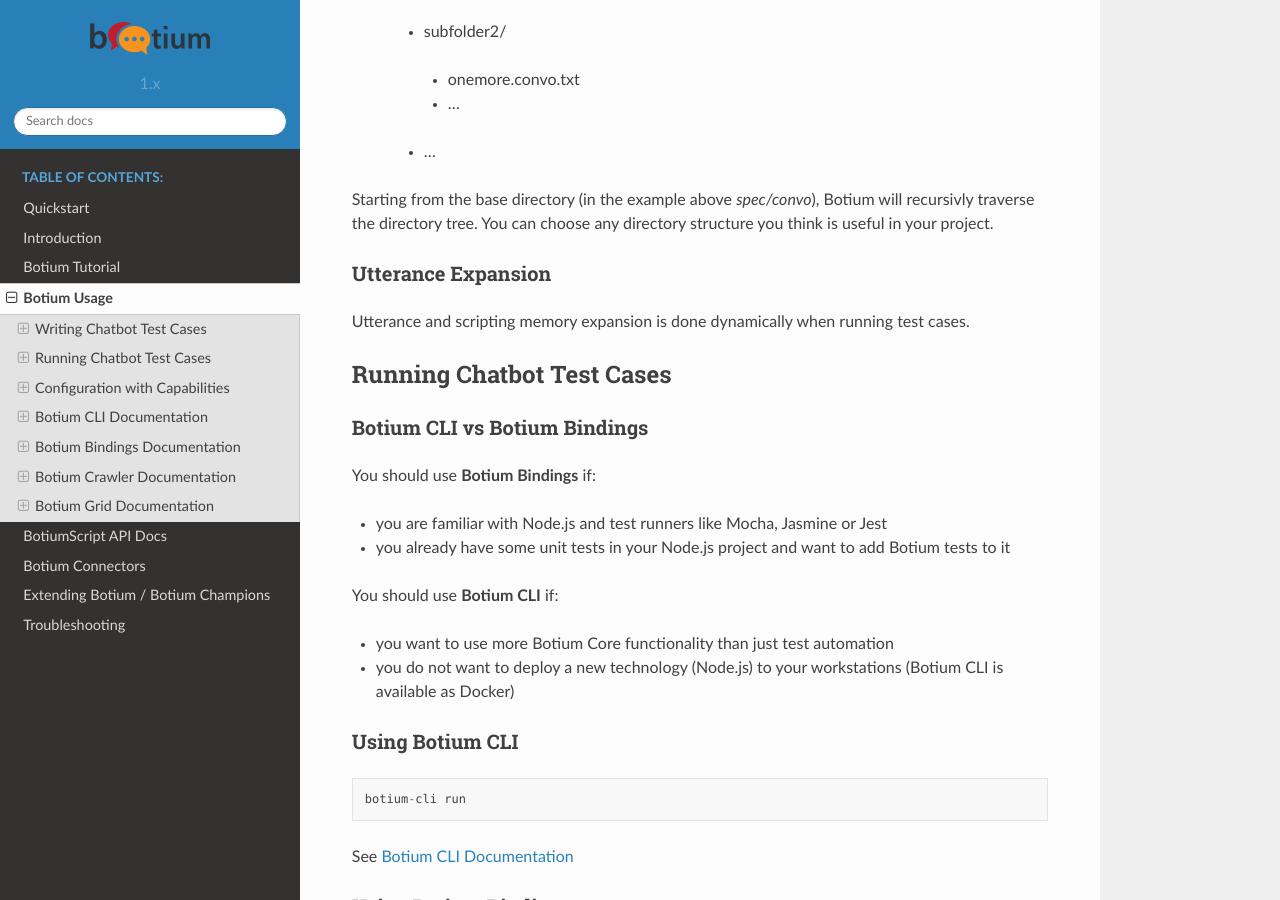
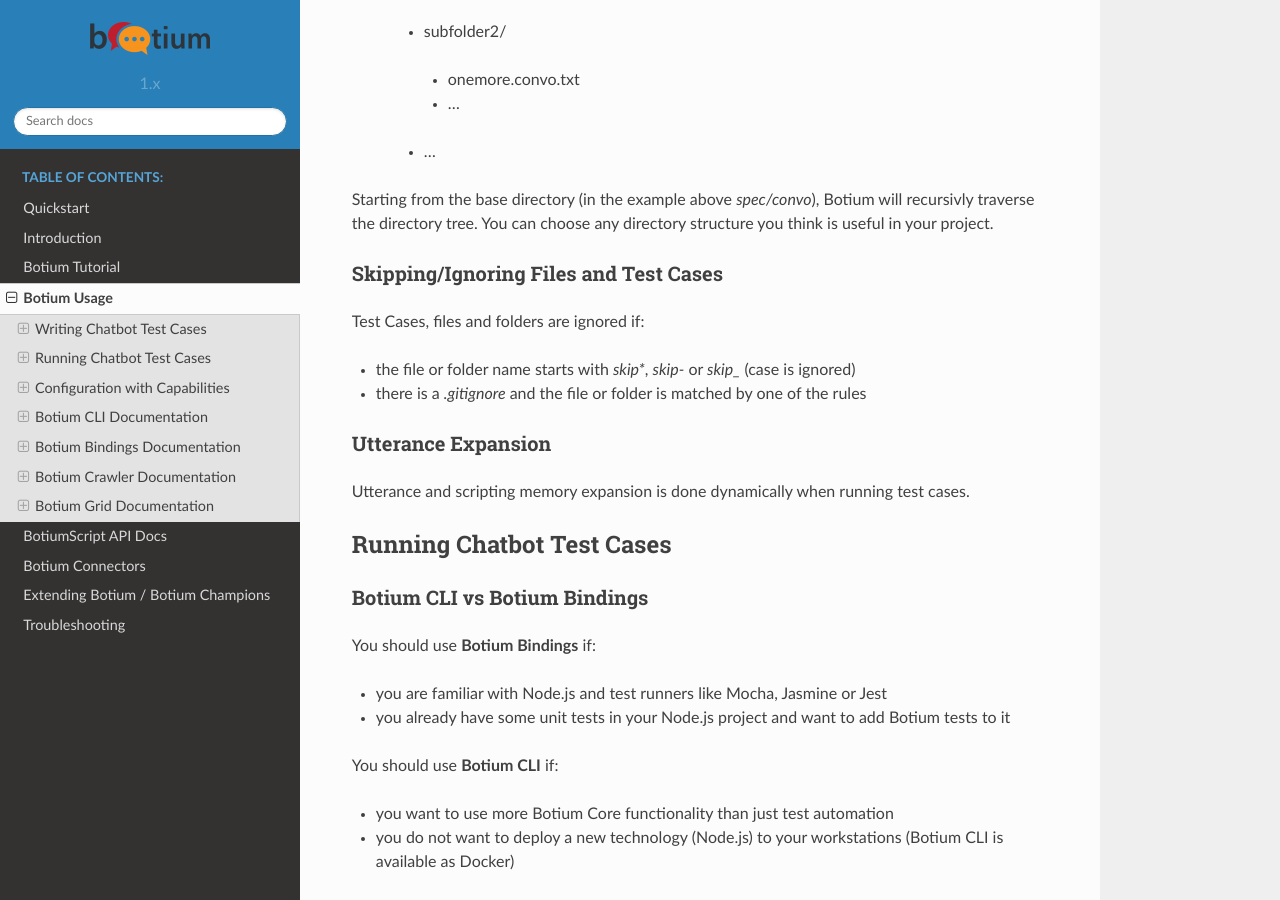
Before and after one commit to codeforequity-at/botium-docs, a Sphinx documentation site: the page built from docs/04_usage/index.rst, in a window 1280 px wide and 900 px high, scrolled down 822 px. Built offline with Sphinx 7.4.7 and the Read the Docs theme 2.0.0, drawn with Linux system fonts in a browser that asks for light colours.

Commit message:
Skipping test cases

```diff
--- a/docs/04_usage/part_writing.rst
+++ b/docs/04_usage/part_writing.rst
@@ -36,6 +36,15 @@
 
 Starting from the base directory (in the example above *spec/convo*), Botium will recursivly traverse the directory tree. You can choose any directory structure you think is useful in your project.
 
+
+Skipping/Ignoring Files and Test Cases
+--------------------------------------
+
+Test Cases, files and folders are ignored if:
+
+* the file or folder name starts with *skip\**, *skip-* or *skip_* (case is ignored)
+* there is a *.gitignore* and the file or folder is matched by one of the rules
+
 Utterance Expansion
 -------------------
 
```
